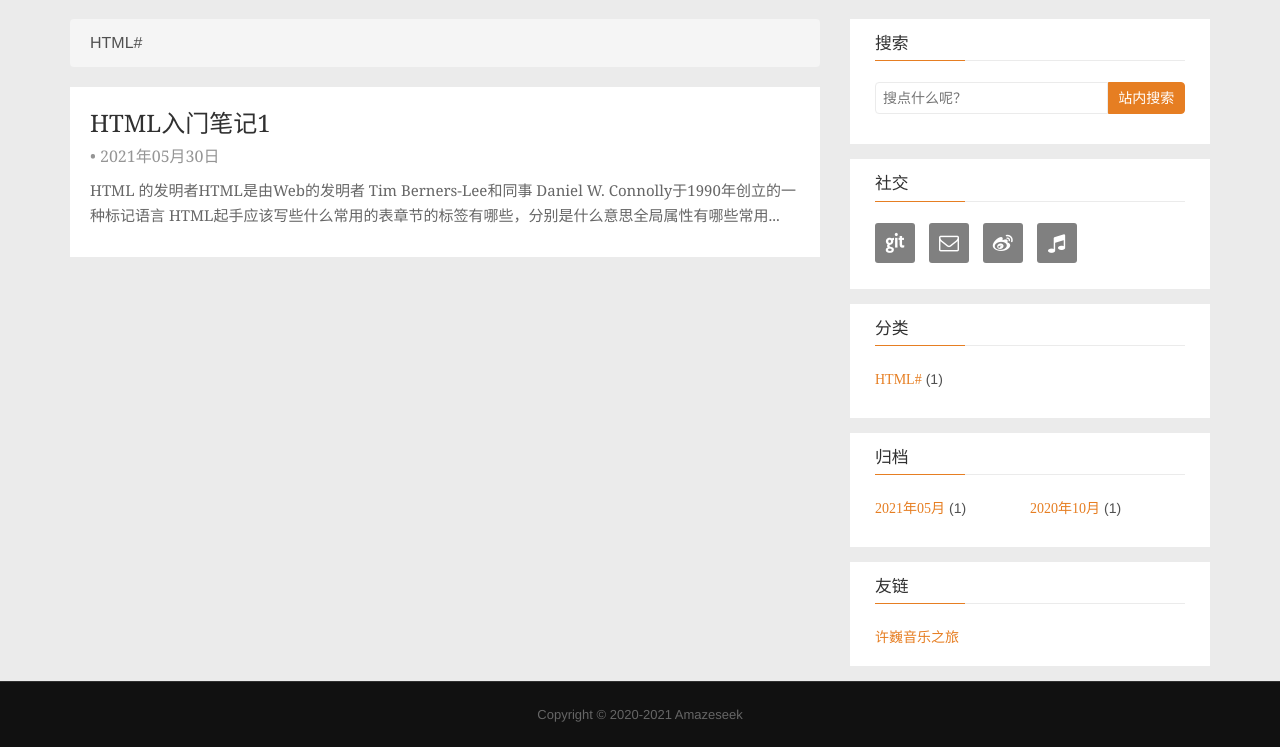
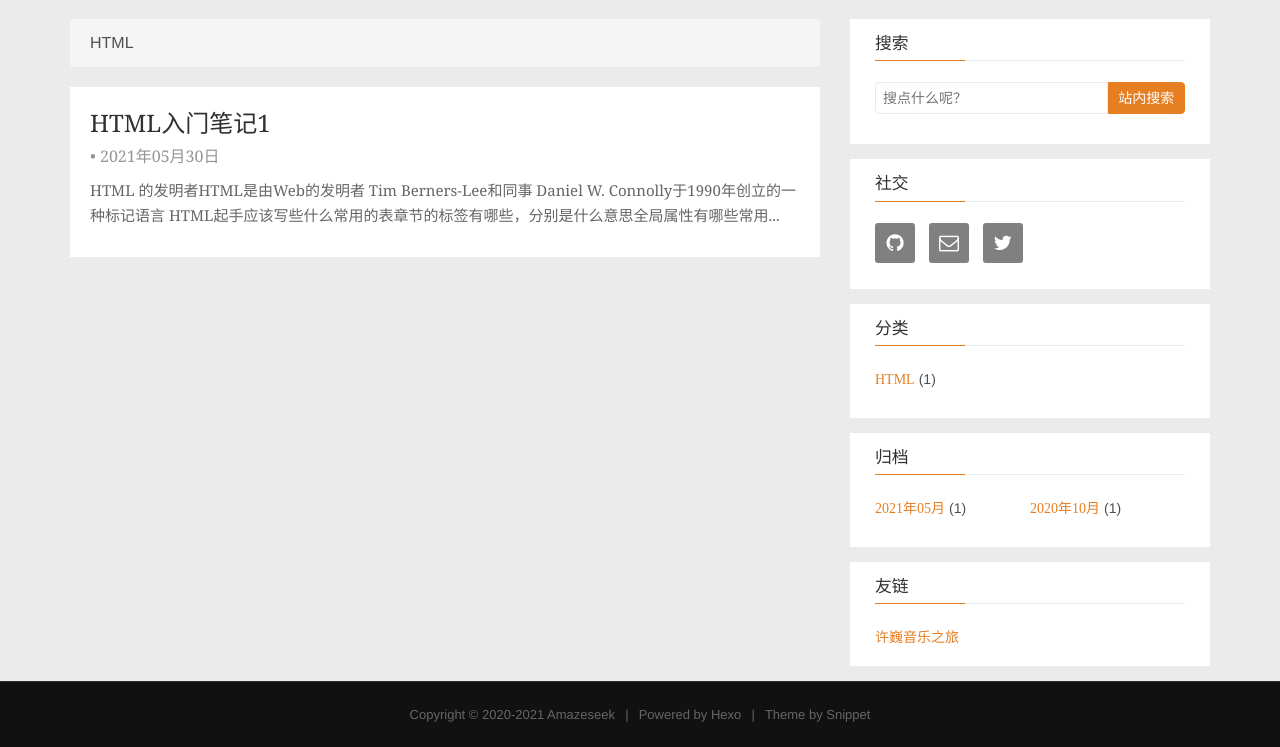
Before and after one commit to gcrmer/gcrmer.github.io, a plain HTML site: page categories/HTML/index.html in a window 1280 px wide. Shown: the part 241-988 px from the top of the page. Drawn offline with Linux system fonts and the light colour scheme; a script that the page names is missing.

Commit message:
Site updated: 2021-05-30 19:37:51

```diff
--- a/categories/HTML/index.html
+++ b/categories/HTML/index.html
@@ -33,7 +33,7 @@
 
 <title>
 
-    分类: HTML# |
+    分类: HTML |
 
     Amazeseek
 </title>
@@ -166,7 +166,7 @@
                     <ol class="breadcrumb">
 
     <li>
-        HTML#
+        HTML
     </li>
 
 </ol>
@@ -242,19 +242,15 @@ HTML起手应该写些什么常用的表章节的标签有哪些，分别是什
     <div class="content social">
 
         <a href="//github.com/Amazeseek" rel="external nofollow" title="Github" target="_blank">
-            <i class="git fa fa-git"></i>
+            <i class="github fa fa-github"></i>
         </a>
 
         <a href="mailto:Amazeseek@gmail.com" rel="external nofollow" title="邮箱" target="_blank">
             <i class="envelope-o fa fa-envelope-o"></i>
         </a>
 
-        <a href="https://weibo.com/u/7577745638?is_all=1" rel="external nofollow" title="微博" target="_blank">
-            <i class="weibo fa fa-weibo"></i>
-        </a>
-
-        <a href="https://music.163.com/#/user/home?id=510529666" rel="external nofollow" title="音乐" target="_blank">
-            <i class="music fa fa-music"></i>
+        <a href="https://twitter.com/Amazeseek" rel="external nofollow" title="twitter" target="_blank">
+            <i class="twitter fa fa-twitter"></i>
         </a>
 
     </div>
@@ -266,7 +262,7 @@ HTML起手应该写些什么常用的表章节的标签有哪些，分别是什
     <h3 class="title">
         分类
     </h3>
-    <ul class="category-list"><li class="category-list-item"><a class="category-list-link" href="/categories/HTML/"><i class="fa" aria-hidden="true">HTML#</i></a><span class="category-list-count">1</span></li></ul>
+    <ul class="category-list"><li class="category-list-item"><a class="category-list-link" href="/categories/HTML/"><i class="fa" aria-hidden="true">HTML</i></a><span class="category-list-count">1</span></li></ul>
 </div>
 
 
@@ -322,6 +318,13 @@ HTML起手应该写些什么常用的表章节的标签有哪些，分别是什
                 <span>Copyright &copy;
                     2020-2021 Amazeseek
 
+                  </span> |
+                <span>
+                    Powered by <a href="//hexo.io" class="copyright-links" target="_blank" rel="nofollow">Hexo</a>
+                </span> |
+                <span>
+                    Theme by <a href="//github.com/shenliyang/hexo-theme-snippet.git" class="copyright-links" target="_blank" rel="nofollow">Snippet</a>
+                </span>
             </div>
         </div>
     </div>
```
Also changed, not shown: 2020/10/21/hello-world/index.html (+7 -0 lines), 2021/05/30/HTML入门学习1/index.html (+11 -4 lines), about/index.html (+11 -8 lines), archives/2020/10/index.html (+11 -8 lines), archives/2020/index.html (+11 -8 lines), archives/2021/05/index.html (+11 -8 lines), archives/2021/index.html (+11 -8 lines), archives/index.html (+11 -8 lines), index.html (+12 -9 lines).
